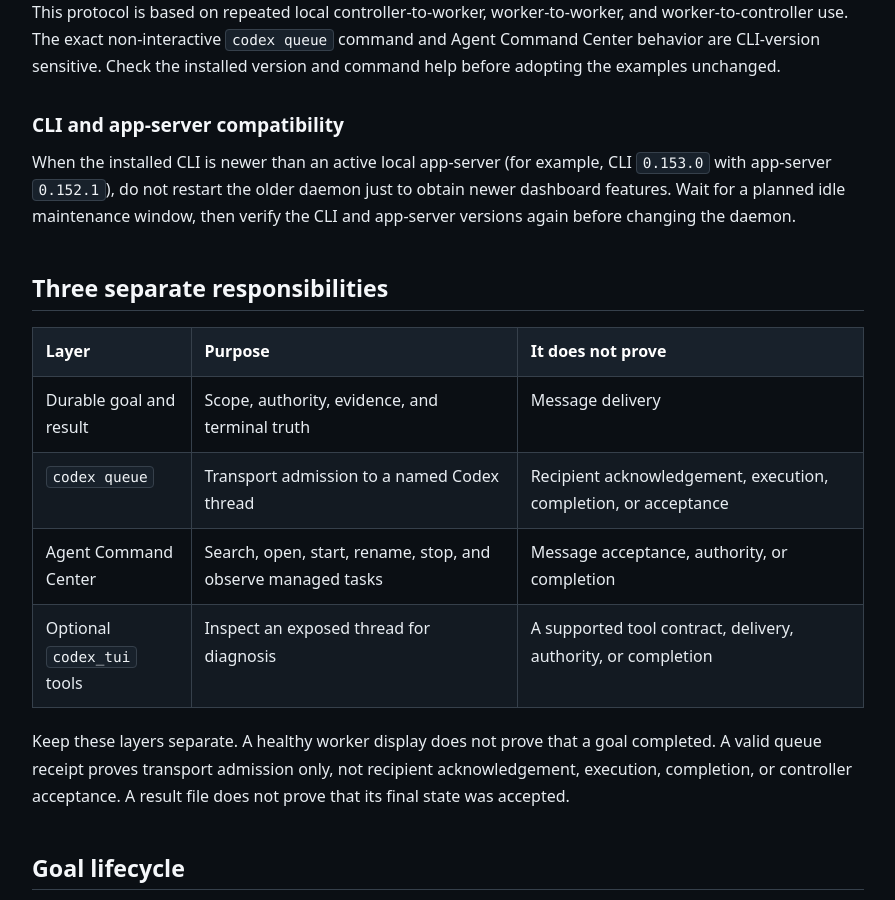
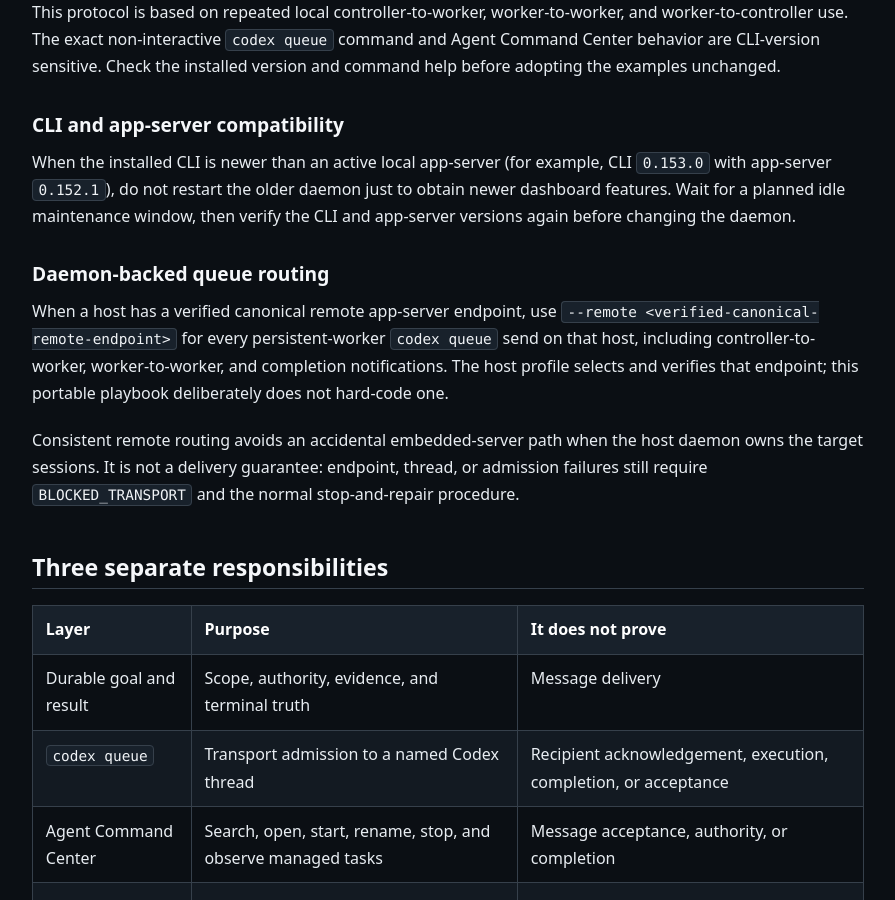
Before and after one commit to amitkarpe/agent-os, a Jekyll site: the page built from kb/playbooks/delegation/codex-native-controller-worker-protocol.md, in a window 1280 px wide and 900 px high, scrolled down 543 px. Shown: the whole window, without its empty margins (192-1087 px from the left). Built offline with Jekyll 4.4.1, drawn with Linux system fonts in a browser that asks for light colours; some of the changed text lies outside the part shown.

Commit message:
docs: route daemon-backed queue sends remotely (#11)

````diff
--- a/kb/playbooks/delegation/codex-native-controller-worker-protocol.md
+++ b/kb/playbooks/delegation/codex-native-controller-worker-protocol.md
@@ -44,6 +44,20 @@
 CLI `0.153.0` with app-server `0.152.1`), do not restart the older daemon just
 to obtain newer dashboard features. Wait for a planned idle maintenance window,
 then verify the CLI and app-server versions again before changing the daemon.
+
+### Daemon-backed queue routing
+
+When a host has a verified canonical remote app-server endpoint, use
+`--remote <verified-canonical-remote-endpoint>` for every persistent-worker
+`codex queue` send on that host, including controller-to-worker,
+worker-to-worker, and completion notifications. The host profile selects and
+verifies that endpoint; this portable playbook deliberately does not hard-code
+one.
+
+Consistent remote routing avoids an accidental embedded-server path when the
+host daemon owns the target sessions. It is not a delivery guarantee: endpoint,
+thread, or admission failures still require `BLOCKED_TRANSPORT` and the normal
+stop-and-repair procedure.
 
 ## Three separate responsibilities
 
@@ -126,7 +140,8 @@
 
 ```bash
 MSG='FROM controller. Reply-To: <controller-uuid>. Execute the approved goal at <goal-path>. Return one terminal result at the goal-defined path, then notify Reply-To. Queue admission is not execution or completion.'
-codex queue --thread <worker-uuid> --message "${MSG}"
+codex --remote <verified-canonical-remote-endpoint> queue \
+  --thread <worker-uuid> --message "${MSG}"
 ```
 
 The sender is not an implicit return route. A valid queue receipt does not
@@ -170,7 +185,8 @@
 
 ```bash
 MSG='FROM worker: Terminal result ready for controller review: <result-path>. Queue admission is not acceptance or completion.'
-codex queue --thread <controller-uuid> --message "${MSG}"
+codex --remote <verified-canonical-remote-endpoint> queue \
+  --thread <controller-uuid> --message "${MSG}"
 ```
 
 Routine messages do not need a visible SHA-256 value. Keep hashes as quiet
@@ -370,6 +386,8 @@
 - [ ] Persistent sessions have unique recorded UUIDs and names.
 - [ ] The installed CLI exposes `codex queue`, and its current help was
       reviewed.
+- [ ] On a daemon-backed host, the verified host-selected endpoint is passed
+      through `--remote` on every persistent-worker queue send.
 - [ ] Each worker has one intended role and workspace.
 - [ ] Goals and results are durable files.
 - [ ] Every dispatched goal and queue message contains an exact `Reply-To`.
````
